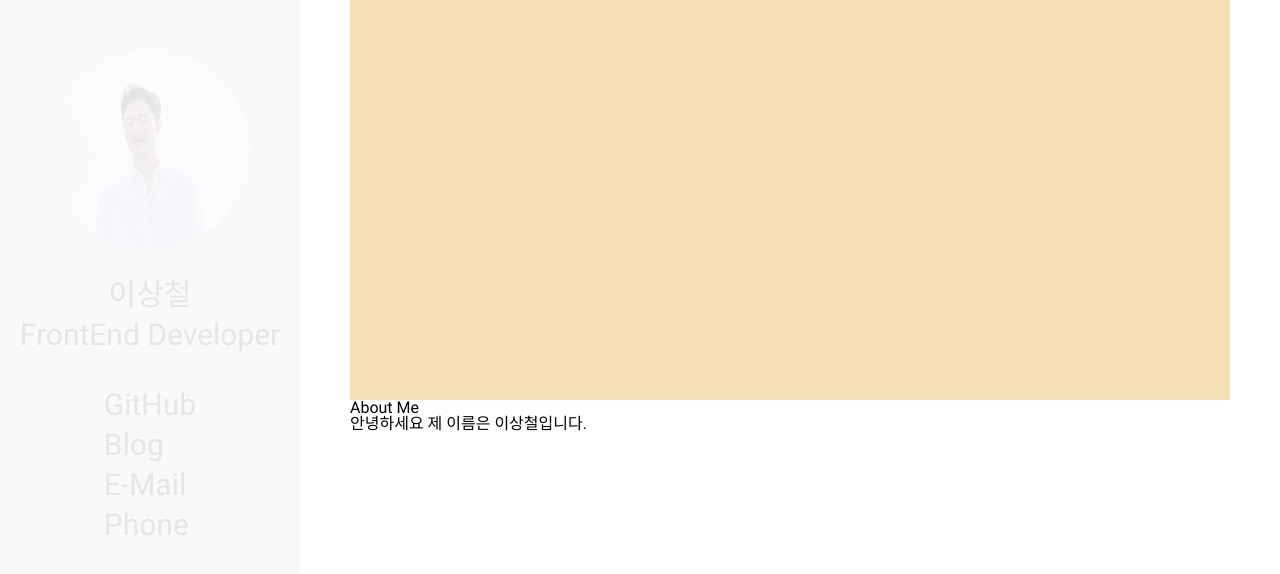
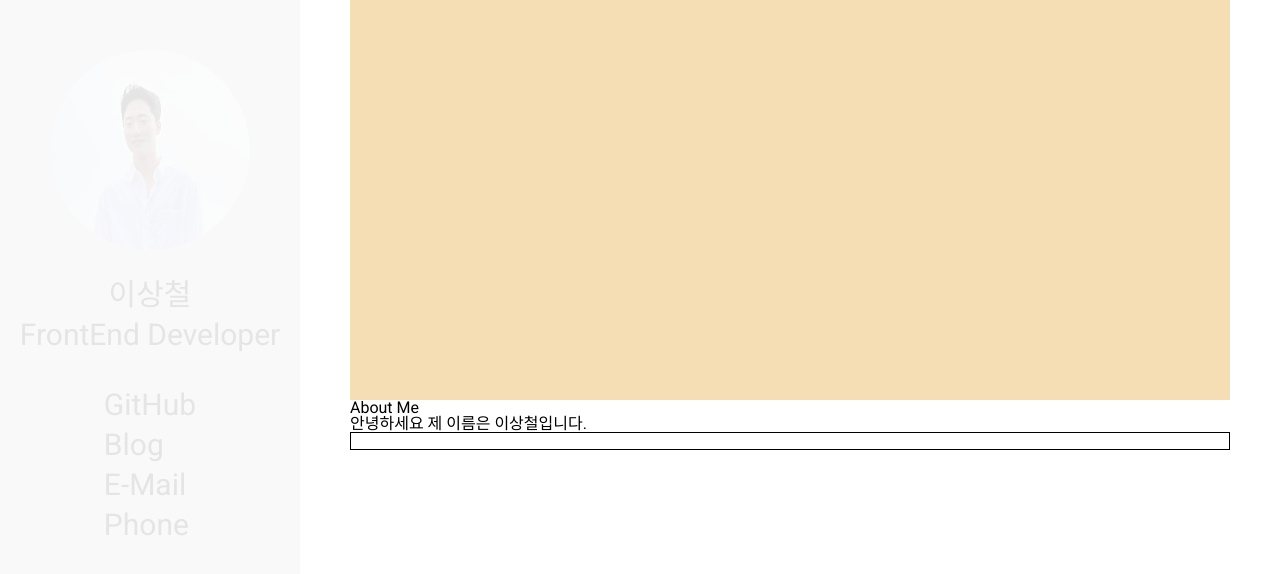
Before and after one commit to sangcheol-LEE/1st-portfolio, a React (Create React App) app: page / in a window 1280 px wide. Shown: the top 574 px of the page. Built offline with nearby package versions, Linux system fonts and the light colour scheme.

Commit message:
컴포넌트 분리 중

```diff
--- a/src/App.js
+++ b/src/App.js
@@ -4,6 +4,7 @@ import styled from 'styled-components';
 import MainNav from './Components/MainNav';
 import MainImage from './Components/MainImage';
 import MainInfo from './Components/MainInfo';
+import MainSkills from './Components/MainSkills';
 
 const App = () => {
   return (
@@ -15,8 +16,9 @@ const App = () => {
          <MainNav/>
 
          <Container>
-          <MainImage />
+          <MainImage/>
           <MainInfo />
+          <MainSkills />
          </Container>
 
       </MainSection>
--- a/src/Components/MainInfo.js
+++ b/src/Components/MainInfo.js
@@ -11,4 +11,6 @@ const MainInfo = () => {
   )
 }
 
+
+
 export default MainInfo
--- /dev/null
+++ b/src/Components/MainSkills.js
@@ -0,0 +1,18 @@
+import React from 'react';
+import styled from 'styled-components';
+
+const MainSkills = () => {
+  return (
+    <SkillBox>
+      <div>
+        <img src="" alt=""/>
+      </div>
+    </SkillBox>
+  )
+}
+
+const SkillBox = styled.div`
+  border:1px solid black;
+`;
+
+export default MainSkills;
```
